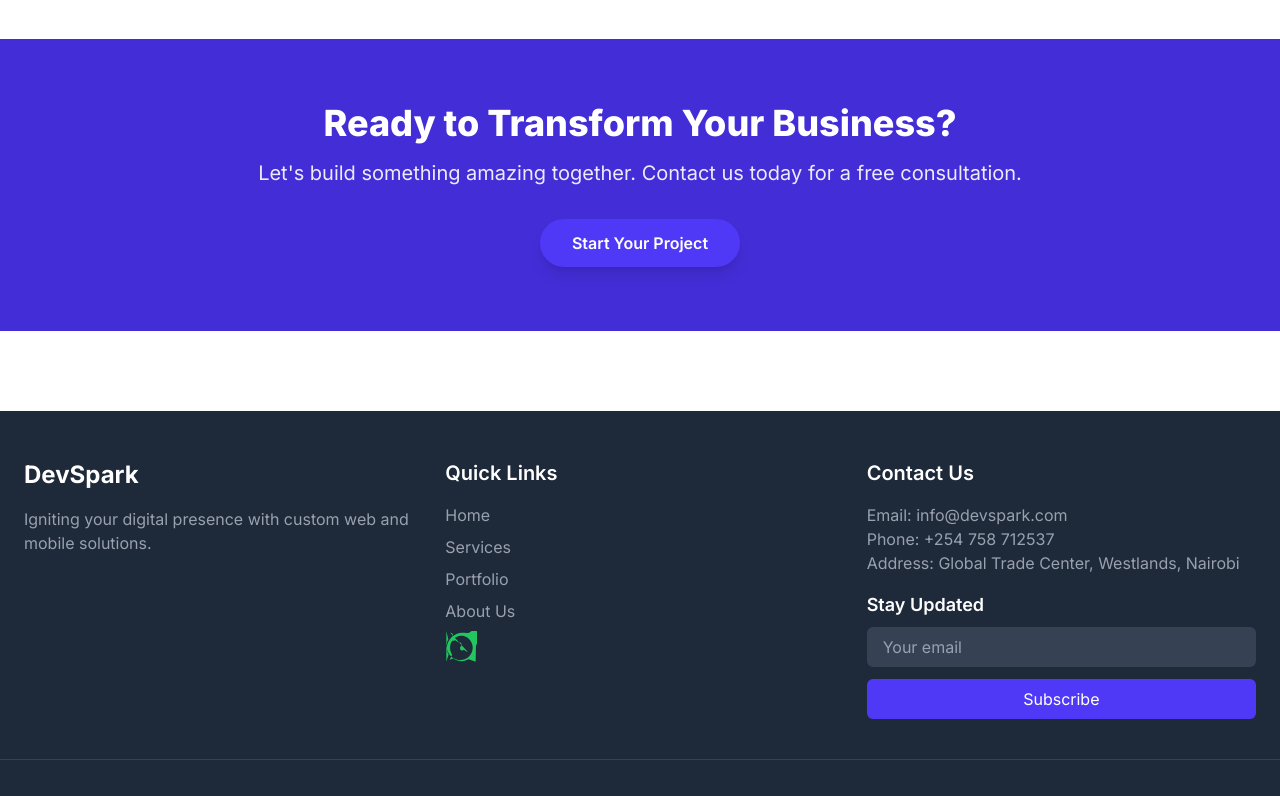
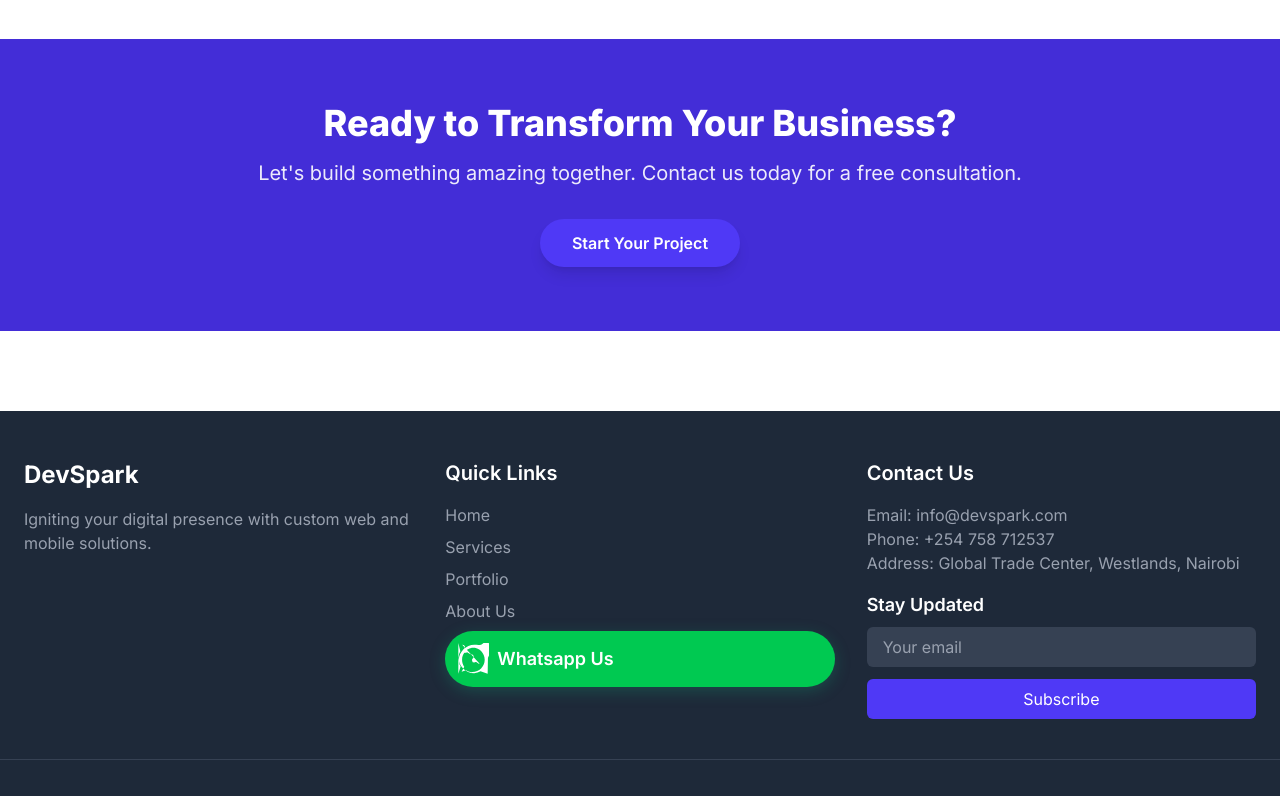
Before and after one commit to Nduhiu17/devespark-website, a Next.js app: page / in a window 1280 px wide. Shown: the part 2000-2796 px from the top of the page. Built offline with nearby package versions, Linux system fonts and the light colour scheme.

Commit message:
update whatsapp icons design and add text

```diff
--- a/src/app/page.js
+++ b/src/app/page.js
@@ -80,21 +80,18 @@ const Home = () => {
           <a onClick={() => navigate('portfolio')} className="text-gray-200 hover:text-indigo-400 cursor-pointer text-lg font-medium transition duration-300">Portfolio</a>
           <a onClick={() => navigate('about')} className="text-gray-200 hover:text-indigo-400 cursor-pointer text-lg font-medium transition duration-300">About Us</a>
           <a
-              href="https://wa.me/254758712537"
+              href="https://wa.me/254746887291"
               target="_blank"
               rel="noopener noreferrer"
-              className="p-3 bg-green-500 rounded-full shadow-lg hover:bg-green-600 transition-all duration-300 transform hover:scale-110 focus:outline-none focus:ring-4 focus:ring-green-300 focus:ring-opacity-75"
+              aria-label="Chat with us on WhatsApp"
+              className="flex items-center gap-2 p-3 bg-green-500 rounded-full shadow-lg hover:bg-green-600 transition-all duration-300 transform hover:scale-110 focus:outline-none focus:ring-4 focus:ring-green-300 focus:ring-opacity-75"
               title="Chat with us on WhatsApp"
-              style={{ boxShadow: '0 4px 16px rgba(16, 185, 129, 0.25)' }}
+              style={{ boxShadow: "0 4px 16px rgba(16, 185, 129, 0.25)" }}
             >
-              <svg
-                xmlns="http://www.w3.org/2000/svg"
-                className="h-8 w-8 text-white"
-                viewBox="0 0 24 24"
-                fill="currentColor"
-              >
+              <svg xmlns="http://www.w3.org/2000/svg" className="h-8 w-8 text-white" viewBox="0 0 24 24" fill="currentColor">
                 <path d="M.999 23.003L2.73 17.65a8.97 8.97 0 01-1.34-4.887C1.39 6.84 6.84 1.39 13.007 1.39c3.08 0 5.96 1.2 8.16-3.393s3.39 5.08 3.39 8.16a8.97 8.97 0 01-1.34 4.887L23.003 23.003l-5.353-1.73a9.003 9.003 0 01-4.887 1.34c-6.16 0-11.61-5.45-11.61-11.61a8.97 8.97 0 011.34-4.887L.999 0 .999 23.003zM13.007 3.39c-5.06 0-9.21 4.15-9.21 9.21 0 1.95.6 3.76 1.63 5.25L3.447 21.55l3.227-1.047a7.22 7.22 0 004.887 1.34h.01c5.06 0 9.21-4.15 9.21-9.21s-4.15-9.21-9.21-9.21zM17.007 15.61c-.24 0-.48-.07-.69-.14l-1.92-1.22c-.14-.08-.3-.1-.45-.04l-1.12.35c-.24.08-.5.06-.72-.05-.23-.1-.4-.28-.5-.5l-.35-1.12c-.06-.15-.04-.31.04-.45l1.22-1.92c.07-.21.0-2.07-2.06-2.07-.24 0-.48-.07-.69-.14l-1.92-1.22c-.14-.08-.3-.1-.45-.04l-1.12.35c-.24.08-.5.06-.72-.05-.23-.1-.4-.28-.5-.5l-.35-1.12c-.06-.15-.04-.31.04-.45l1.22-1.92c.07-.21.0-2.07-2.06-2.07" />
               </svg>
+              <span className="text-white font-semibold text-lg">Whatsapp Us</span>
             </a>
           <CTAButton text="Get a Quote" onClick={() => navigate('contact')} primary={true} />
         </div>
@@ -117,21 +114,18 @@ const Home = () => {
           <a onClick={() => navigate('portfolio')} className="block px-6 py-3 text-gray-200 hover:bg-gray-700 font-medium transition duration-300">Portfolio</a>
           <a onClick={() => navigate('about')} className="block px-6 py-3 text-gray-200 hover:bg-gray-700 font-medium transition duration-300">About Us</a>
            <a
-              href="https://wa.me/254758712537"
+                href="https://wa.me/254746887291"
                 target="_blank"
                 rel="noopener noreferrer"
-              className="bg-green-500 rounded-full shadow-lg hover:bg-green-600 transition-all duration-300 transform hover:scale-110 focus:outline-none focus:ring-4 focus:ring-green-300 focus:ring-opacity-75"
+                aria-label="Chat with us on WhatsApp"
+                className="flex items-center gap-2 p-3 bg-green-500 rounded-full shadow-lg hover:bg-green-600 transition-all duration-300 transform hover:scale-110 focus:outline-none focus:ring-4 focus:ring-green-300 focus:ring-opacity-75"
                 title="Chat with us on WhatsApp"
-              style={{ boxShadow: '0 4px 16px rgba(16, 185, 129, 0.25)' }}
+                style={{ boxShadow: "0 4px 16px rgba(16, 185, 129, 0.25)" }}
               >
-              <svg
-                xmlns="http://www.w3.org/2000/svg"
-                className="h-8 w-8 text-white"
-                viewBox="0 0 24 24"
-                fill="#22c55e"
-              >
+                <svg xmlns="http://www.w3.org/2000/svg" className="h-8 w-8 text-white" viewBox="0 0 24 24" fill="currentColor">
                   <path d="M.999 23.003L2.73 17.65a8.97 8.97 0 01-1.34-4.887C1.39 6.84 6.84 1.39 13.007 1.39c3.08 0 5.96 1.2 8.16-3.393s3.39 5.08 3.39 8.16a8.97 8.97 0 01-1.34 4.887L23.003 23.003l-5.353-1.73a9.003 9.003 0 01-4.887 1.34c-6.16 0-11.61-5.45-11.61-11.61a8.97 8.97 0 011.34-4.887L.999 0 .999 23.003zM13.007 3.39c-5.06 0-9.21 4.15-9.21 9.21 0 1.95.6 3.76 1.63 5.25L3.447 21.55l3.227-1.047a7.22 7.22 0 004.887 1.34h.01c5.06 0 9.21-4.15 9.21-9.21s-4.15-9.21-9.21-9.21zM17.007 15.61c-.24 0-.48-.07-.69-.14l-1.92-1.22c-.14-.08-.3-.1-.45-.04l-1.12.35c-.24.08-.5.06-.72-.05-.23-.1-.4-.28-.5-.5l-.35-1.12c-.06-.15-.04-.31.04-.45l1.22-1.92c.07-.21.0-2.07-2.06-2.07-.24 0-.48-.07-.69-.14l-1.92-1.22c-.14-.08-.3-.1-.45-.04l-1.12.35c-.24.08-.5.06-.72-.05-.23-.1-.4-.28-.5-.5l-.35-1.12c-.06-.15-.04-.31.04-.45l1.22-1.92c.07-.21.0-2.07-2.06-2.07" />
                 </svg>
+                <span className="text-white font-semibold text-lg">Whatsapp Us</span>
               </a>
           <div className="px-6 py-3">
             <CTAButton text="Get a Quote" onClick={() => navigate('contact')} />
@@ -158,21 +152,18 @@ const Home = () => {
             <li><a onClick={() => navigate('about')} className="text-gray-400 hover:text-indigo-400 cursor-pointer transition duration-300">About Us</a></li>
             <li>
              <a
-              href="https://wa.me/254758712537"
+                href="https://wa.me/254746887291"
                 target="_blank"
                 rel="noopener noreferrer"
-              className="bg-green-500 rounded-full shadow-lg hover:bg-green-600 transition-all duration-300 transform hover:scale-110 focus:outline-none focus:ring-4 focus:ring-green-300 focus:ring-opacity-75"
+                aria-label="Chat with us on WhatsApp"
+                className="flex items-center gap-2 p-3 bg-green-500 rounded-full shadow-lg hover:bg-green-600 transition-all duration-300 transform hover:scale-110 focus:outline-none focus:ring-4 focus:ring-green-300 focus:ring-opacity-75"
                 title="Chat with us on WhatsApp"
-              // style={{ boxShadow: '0 4px 16px rgba(16, 185, 129, 0.25)' }}
+                style={{ boxShadow: "0 4px 16px rgba(16, 185, 129, 0.25)" }}
               >
-              <svg
-                xmlns="http://www.w3.org/2000/svg"
-                className="h-8 w-8 text-white"
-                viewBox="0 0 24 24"
-                fill="#22c55e"
-              >
+                <svg xmlns="http://www.w3.org/2000/svg" className="h-8 w-8 text-white" viewBox="0 0 24 24" fill="currentColor">
                   <path d="M.999 23.003L2.73 17.65a8.97 8.97 0 01-1.34-4.887C1.39 6.84 6.84 1.39 13.007 1.39c3.08 0 5.96 1.2 8.16-3.393s3.39 5.08 3.39 8.16a8.97 8.97 0 01-1.34 4.887L23.003 23.003l-5.353-1.73a9.003 9.003 0 01-4.887 1.34c-6.16 0-11.61-5.45-11.61-11.61a8.97 8.97 0 011.34-4.887L.999 0 .999 23.003zM13.007 3.39c-5.06 0-9.21 4.15-9.21 9.21 0 1.95.6 3.76 1.63 5.25L3.447 21.55l3.227-1.047a7.22 7.22 0 004.887 1.34h.01c5.06 0 9.21-4.15 9.21-9.21s-4.15-9.21-9.21-9.21zM17.007 15.61c-.24 0-.48-.07-.69-.14l-1.92-1.22c-.14-.08-.3-.1-.45-.04l-1.12.35c-.24.08-.5.06-.72-.05-.23-.1-.4-.28-.5-.5l-.35-1.12c-.06-.15-.04-.31.04-.45l1.22-1.92c.07-.21.0-2.07-2.06-2.07-.24 0-.48-.07-.69-.14l-1.92-1.22c-.14-.08-.3-.1-.45-.04l-1.12.35c-.24.08-.5.06-.72-.05-.23-.1-.4-.28-.5-.5l-.35-1.12c-.06-.15-.04-.31.04-.45l1.22-1.92c.07-.21.0-2.07-2.06-2.07" />
                 </svg>
+                <span className="text-white font-semibold text-lg">Whatsapp Us</span>
               </a>
             </li>
           </ul>
```
Lines whose indentation alone changed are shown as unchanged.
